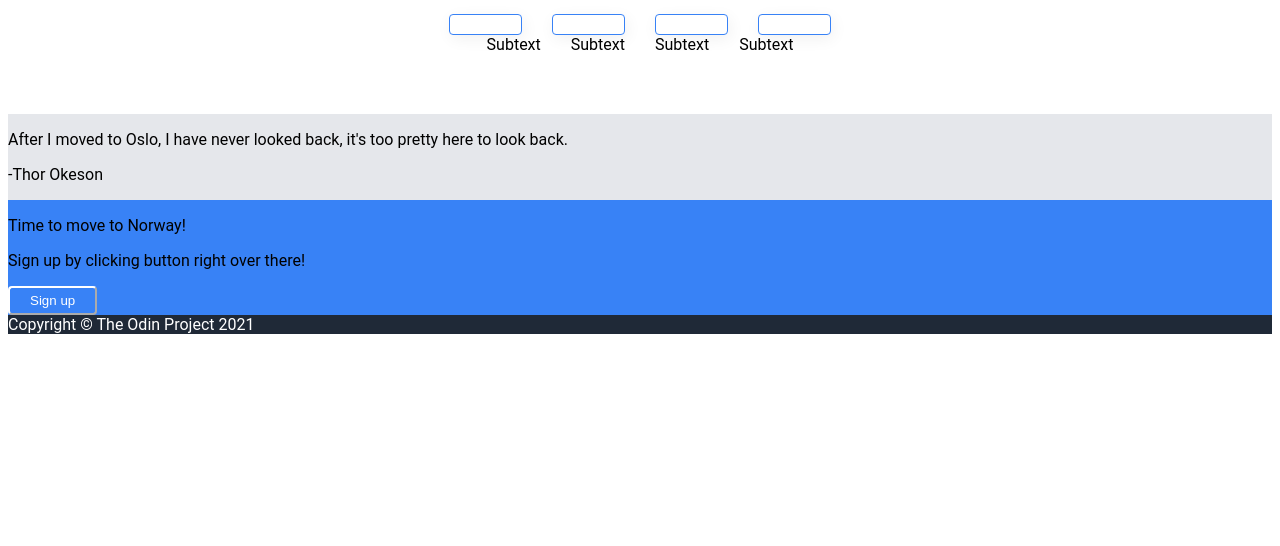
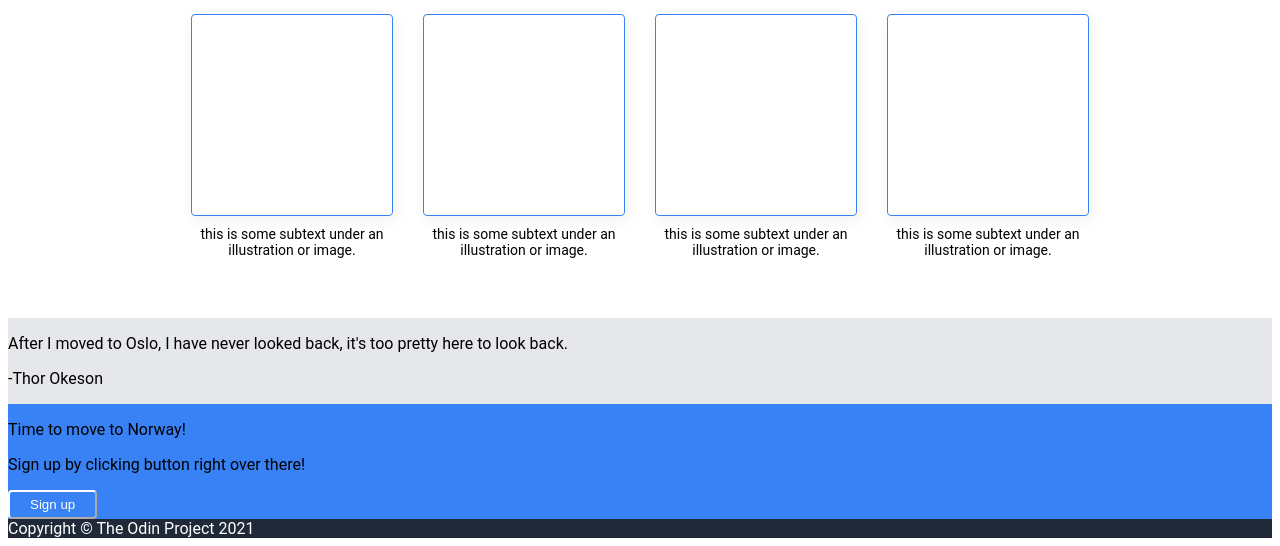
Before and after one commit to grant-gores/odin-landing-page, a plain HTML site: page index.html in a window 1280 px wide. Shown: the part 622-1168 px from the top of the page. Before the commit the page ends 964 px from the top, so only its background shows below. Drawn offline with Linux system fonts and the light colour scheme.

Commit message:
Finish formatting on random info section.
I edited the HTML so that every box and subtext is
in their own wrapper, I then added flex to them.

```diff
--- a/index.html
+++ b/index.html
@@ -33,16 +33,23 @@
         <div class="random-info">
             <h2>Some random information.</h2>
             <div class="info">
-                <div class="card">some text</div>
-                <div class="card">some text</div>
-                <div class="card">some text</div>
-                <div class="card">some text</div>
-            </div>
-            <div class="info-subtext">
-                <div class="subtext">Subtext</div>
-                <div class="subtext">Subtext</div>
-                <div class="subtext">Subtext</div>
-                <div class="subtext">Subtext</div>
+                <!-- Wrapper for each card and subtext -->
+                <div class="info-wrapper">
+                    <div class="card">some text</div>
+                    <div class="subtext">this is some subtext under an illustration or image.</div>
+                </div>
+                <div class="info-wrapper">
+                    <div class="card">some text</div>
+                    <div class="subtext">this is some subtext under an illustration or image.</div>
+                </div>
+                <div class="info-wrapper">
+                    <div class="card">some text</div>
+                    <div class="subtext">this is some subtext under an illustration or image.</div>
+                </div>
+                <div class="info-wrapper">
+                    <div class="card">some text</div>
+                    <div class="subtext">this is some subtext under an illustration or image.</div>
+                </div>
             </div>
         </div>
 
--- a/style.css
+++ b/style.css
@@ -91,7 +91,7 @@ a {
 /* ------------------ */
 /* Random Info Start */
 
-.random-info{
+.random-info {
     display: flex;
     flex-direction: column;
     justify-content: center;
@@ -99,28 +99,45 @@ a {
     padding-bottom: 60px;
 }
 
-.random-info h2{
+.random-info h2 {
     color: black;
     font-size: 36px;
     font-weight: 900;
+    text-align: center;
 }
 
 .info {
     display: flex;
     gap: 30px;
-}
-
-.info-subtext{
-    display: flex;
-    gap: 30px;
+    justify-content: center;
 }
 
 .card {
+    width: 200px;
+    height: 200px;
     border: 1px solid #3882F6;
-    box-shadow: 2px 4px 16px rgba(0,0,0,.06);
+    box-shadow: 2px 4px 16px rgba(0, 0, 0, 0.06);
     border-radius: 4px;
     color: white;
-  }
+    display: flex;
+    justify-content: center;
+    align-items: center;
+    text-align: center;
+}
+
+.info-wrapper {
+    display: flex;
+    flex-direction: column;
+    align-items: center;
+    text-align: center;
+    gap: 10px; /* Space between card and subtext */
+}
+
+.subtext {
+    max-width: 200px;
+    font-size: 14px;
+    text-align: center;
+}
 
 /* Random Info End */
 /* ------------------ */
@@ -175,5 +192,11 @@ a {
         padding-left: 20px;
         padding-right: 20px;
     }
+
+    .info {
+        flex-direction: column; /* Stack vertically */
+        gap: 20px; /* Smaller gap for mobile */
+    }
+
 }
 /* Mobile Layout End */
```
